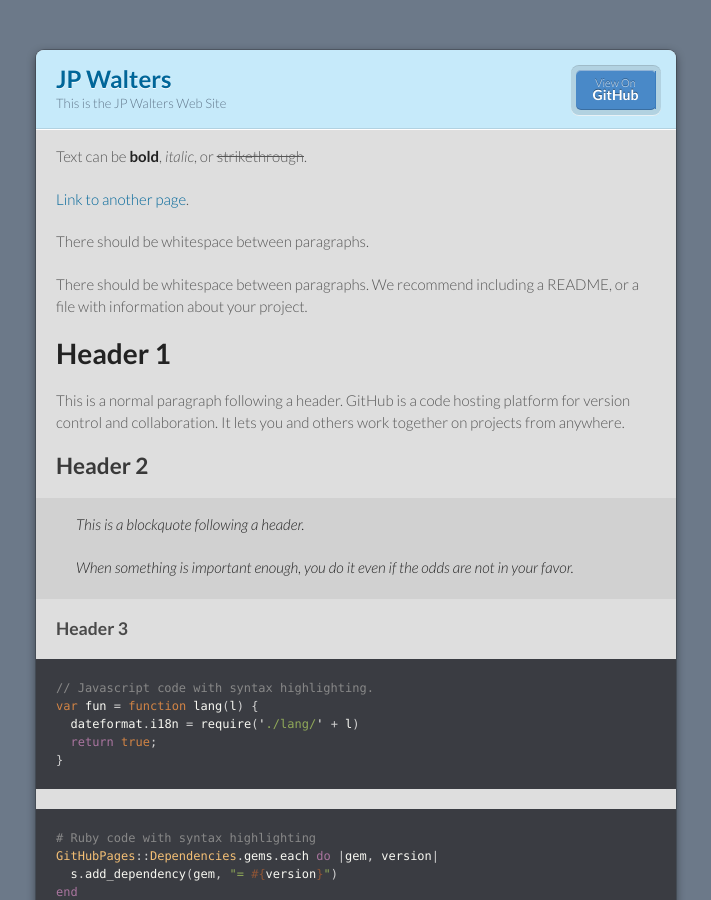
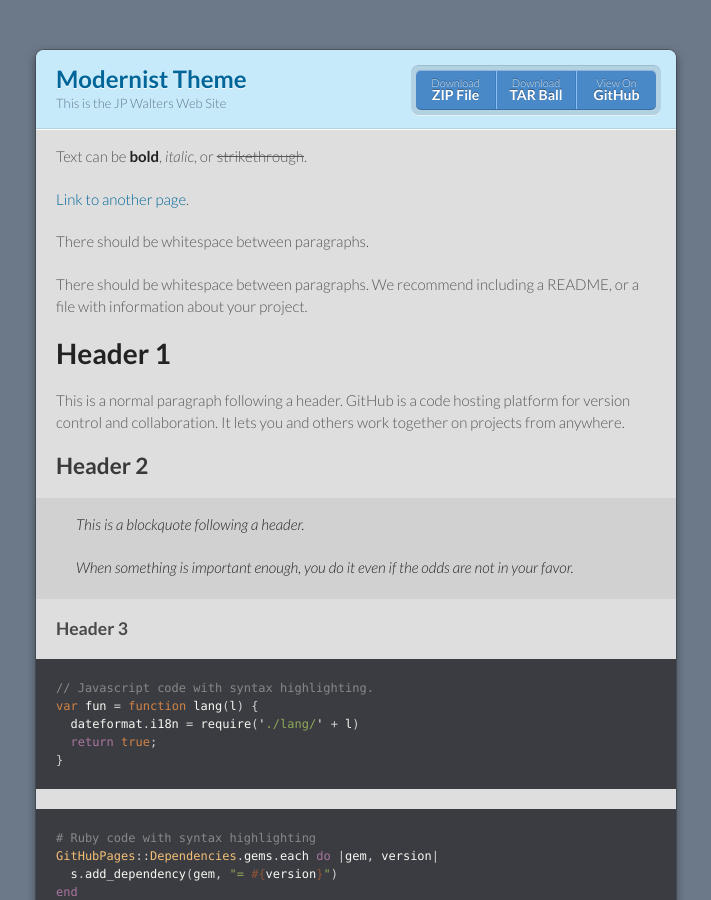
Before and after one commit to jpnwalters/jpnwalters.github.io, a Jekyll site: the page built from index.md, in a window 1280 px wide and 900 px high. Shown: the whole window, without its empty margins (284-995 px from the left). Built offline with Jekyll 4.4.1, drawn with Linux system fonts in a browser that asks for light colours.

Commit message:
minor update.

```diff
--- a/_config.yml
+++ b/_config.yml
@@ -1,5 +1,5 @@
-title: JP Walters
+title: Modernist Theme
 description: This is the JP Walters Web Site
-show_downloads: false
+show_downloads: True
 google_analytics:
 theme:
```
